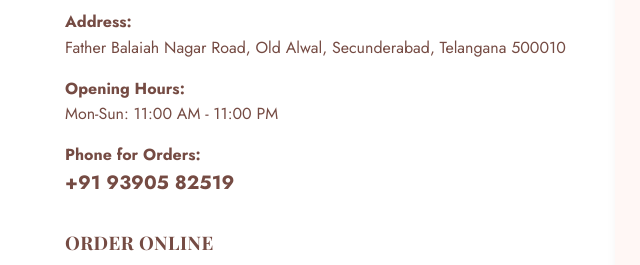
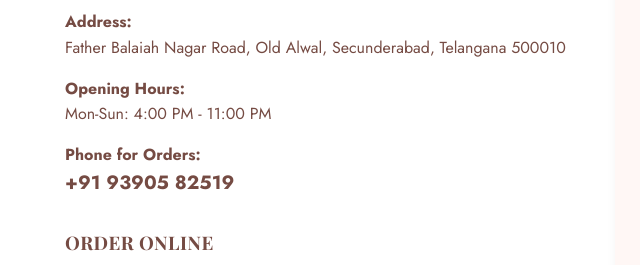
Before and after one commit to kavyasriravula/WafflesHub, a plain HTML site: page index.html in a window 1280 px wide. Shown: the part 4112-4377 px from the top of the page, 45-685 px from the left. Drawn offline with nearby package versions, Linux system fonts and the light colour scheme; a web font is replaced by a local one.

Commit message:
Updated changes

```diff
--- a/index.html
+++ b/index.html
@@ -197,7 +197,7 @@
                     <h3 style="margin-bottom: 15px; font-family: 'Playfair Display', serif;">Visit Us</h3>
                     <p><strong>Address:</strong><br>Father Balaiah Nagar Road, Old Alwal, Secunderabad,
                         Telangana 500010</p>
-                    <p style="margin-top:15px;"><strong>Opening Hours:</strong><br>Mon-Sun: 11:00 AM - 11:00 PM</p>
+                    <p style="margin-top:15px;"><strong>Opening Hours:</strong><br>Mon-Sun: 4:00 PM - 11:00 PM</p>
                     <p style="margin-top:15px;"><strong>Phone for Orders:</strong><br><a href="tel:+919390582519"
                             style="color:var(--chocolate); text-decoration:none; font-weight:bold; font-size: 1.2rem;">+91
                             93905 82519</a></p>
```
